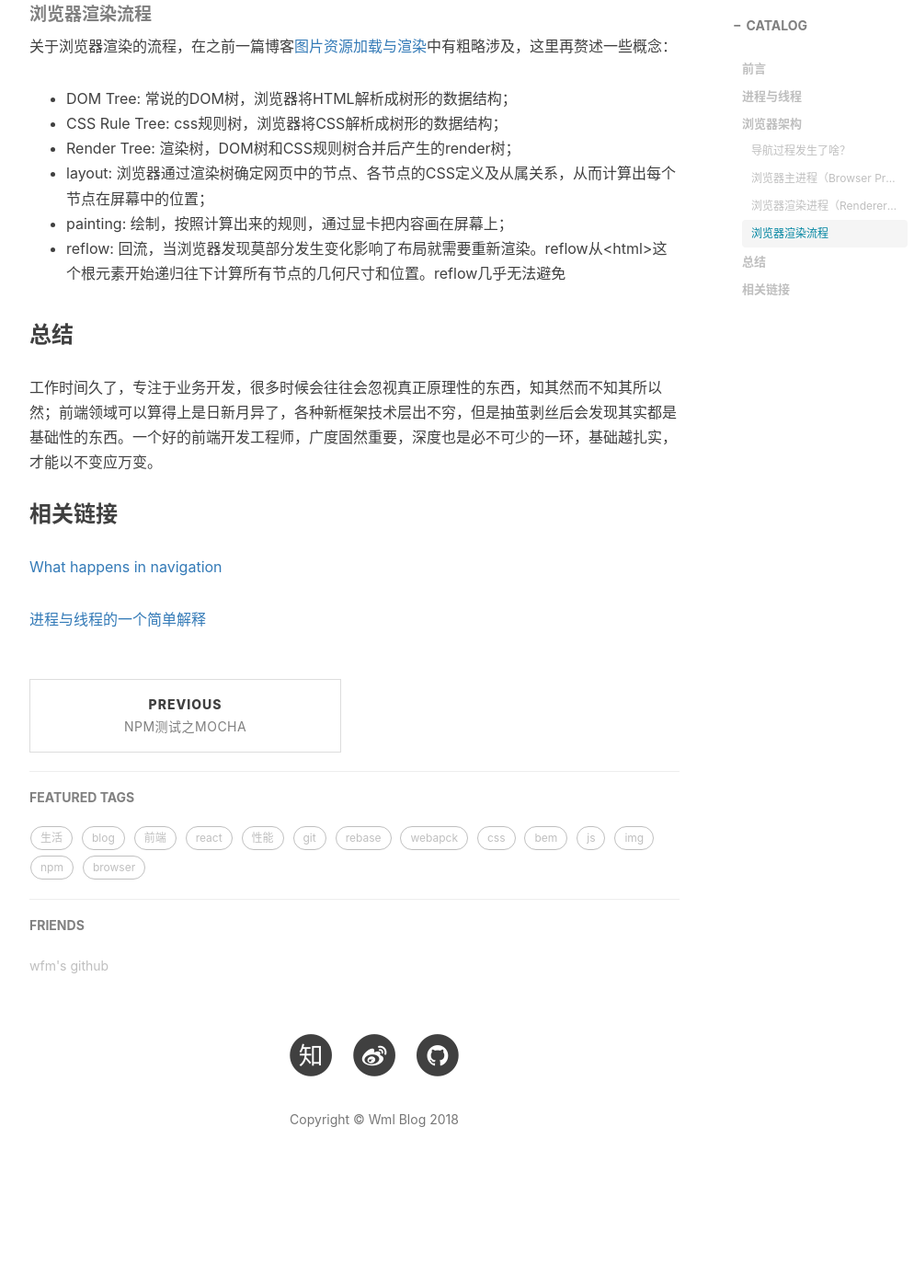
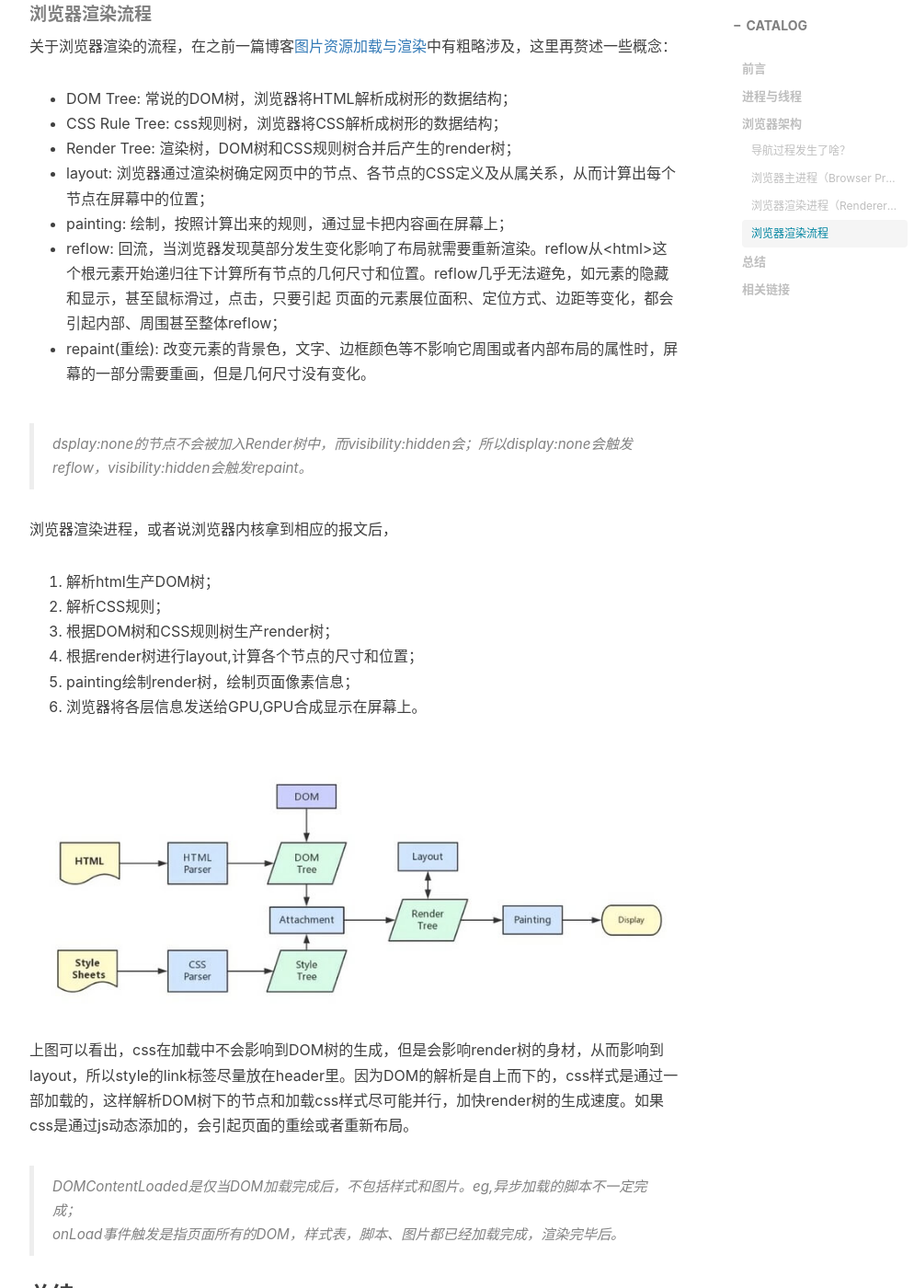
Before and after one commit to wumeilian/wumeilian.github.io, a Jekyll site: the page built from _posts/2018-12-17-browser-input.md, in a window 1280 px wide and 1400 px high, scrolled down 6226 px. Shown: the whole window at 92% size, without its empty margins (233-1227 px from the left). Built offline with Jekyll 4.4.1, drawn with Linux system fonts in a browser that asks for light colours; nearby versions of some CDN libraries; comment, search, counter and statistics services are not loaded; before the commit the page ends 7519 px from its top, so only the background shows below that; some of the changed text lies outside the part shown.

Commit message:
完成browser博客

```diff
--- a/_posts/2018-12-17-browser-input.md
+++ b/_posts/2018-12-17-browser-input.md
@@ -142,11 +142,30 @@ UI线程会判断用户输入的内容，是否是url或者搜索查询，解析
 * Render Tree: 渲染树，DOM树和CSS规则树合并后产生的render树；
 * layout: 浏览器通过渲染树确定网页中的节点、各节点的CSS定义及从属关系，从而计算出每个节点在屏幕中的位置；
 * painting: 绘制，按照计算出来的规则，通过显卡把内容画在屏幕上；
-* reflow: 回流，当浏览器发现莫部分发生变化影响了布局就需要重新渲染。reflow从\<html>这个根元素开始递归往下计算所有节点的几何尺寸和位置。reflow几乎无法避免
+* reflow: 回流，当浏览器发现莫部分发生变化影响了布局就需要重新渲染。reflow从\<html>这个根元素开始递归往下计算所有节点的几何尺寸和位置。reflow几乎无法避免，如元素的隐藏和显示，甚至鼠标滑过，点击，只要引起 页面的元素展位面积、定位方式、边距等变化，都会引起内部、周围甚至整体reflow；
+* repaint(重绘): 改变元素的背景色，文字、边框颜色等不影响它周围或者内部布局的属性时，屏幕的一部分需要重画，但是几何尺寸没有变化。
+
+> dsplay:none的节点不会被加入Render树中，而visibility:hidden会；所以display:none会触发reflow，visibility:hidden会触发repaint。
+
+浏览器渲染进程，或者说浏览器内核拿到相应的报文后，
+
+1. 解析html生产DOM树；
+2. 解析CSS规则；
+3. 根据DOM树和CSS规则树生产render树；
+4. 根据render树进行layout,计算各个节点的尺寸和位置；
+5. painting绘制render树，绘制页面像素信息；
+6. 浏览器将各层信息发送给GPU,GPU合成显示在屏幕上。
+
+![render](/img/browser/6.jpg)
+
+上图可以看出，css在加载中不会影响到DOM树的生成，但是会影响render树的身材，从而影响到layout，所以style的link标签尽量放在header里。因为DOM的解析是自上而下的，css样式是通过一部加载的，这样解析DOM树下的节点和加载css样式尽可能并行，加快render树的生成速度。如果css是通过js动态添加的，会引起页面的重绘或者重新布局。
+
+> DOMContentLoaded是仅当DOM加载完成后，不包括样式和图片。eg,异步加载的脚本不一定完成；
+> onLoad事件触发是指页面所有的DOM，样式表，脚本、图片都已经加载完成，渲染完毕后。
 
 ### 总结
 
-工作时间久了，专注于业务开发，很多时候会往往会忽视真正原理性的东西，知其然而不知其所以然；前端领域可以算得上是日新月异了，各种新框架技术层出不穷，但是抽茧剥丝后会发现其实都是基础性的东西。一个好的前端开发工程师，广度固然重要，深度也是必不可少的一环，基础越扎实，才能以不变应万变。
+以上是翻看了许多前辈的博客文章，查阅了相关文档，并做的一些总结，在研究过程中也学习到很多，这其中还有许多细节可以展开讲，前端说到底是一个精益求精的过程，一个合格的前端应该需要多多了解更为本质的东西。工作时间久了，专注于业务开发，很多时候会往往会忽视真正原理性的东西，知其然而不知其所以然；前端领域可以算得上是日新月异了，各种新框架技术层出不穷，但是抽茧剥丝后会发现其实都是基础性的东西。一个好的前端开发工程师，广度固然重要，深度也是必不可少的一环，基础越扎实，才能以不变应万变。
 
 ### 相关链接
 
```
Also changed, not shown: img/browser/6.jpg (added).
